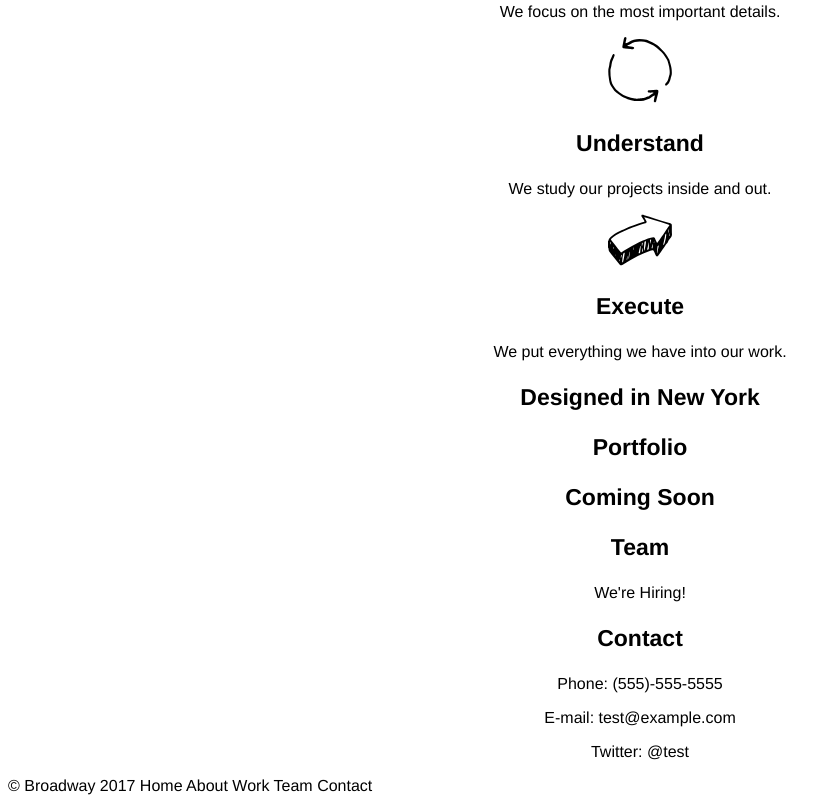
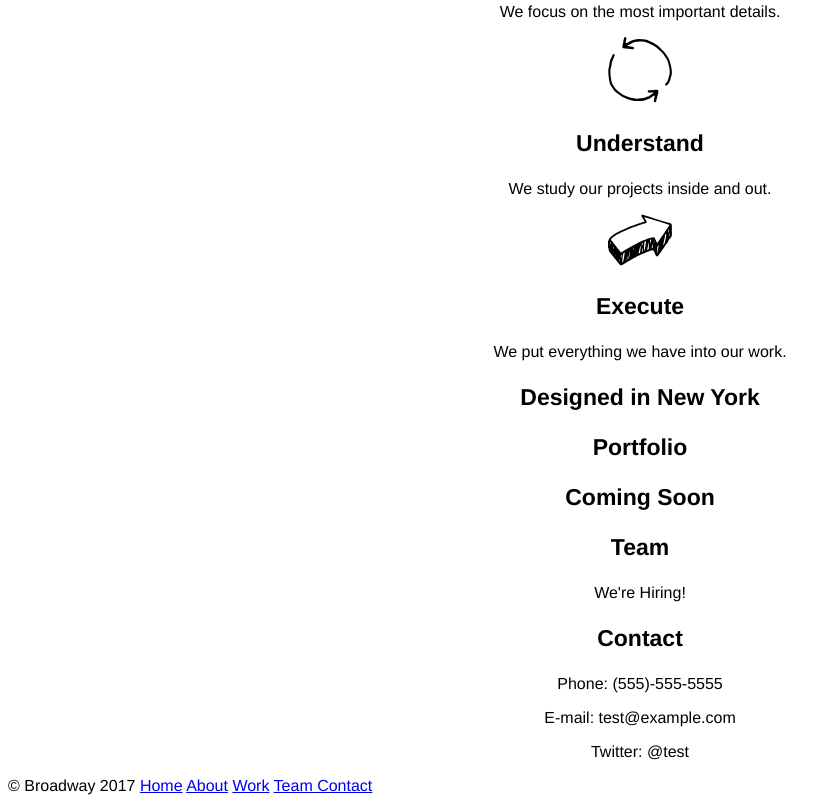
Before and after one commit to nopojo/broadway, a plain HTML site: page index.html in a window 1280 px wide. Shown: the part 527-1338 px from the top of the page, without its empty margins (0-837 px from the left). Drawn offline with Linux system fonts and the light colour scheme.

Commit message:
added links to footer

```diff
--- a/index.html
+++ b/index.html
@@ -46,7 +46,7 @@
     </section>
 
     <footer>
-      <p>&copy Broadway 2017 Home About Work Team Contact<p>
+      <p>&copy Broadway 2017 <a href="#home">Home</a> <a href="#process">About</a> <a href="#work">Work</a> <a href="#team">Team Contact</a><p>
     </footer>
 
   </body>
```
